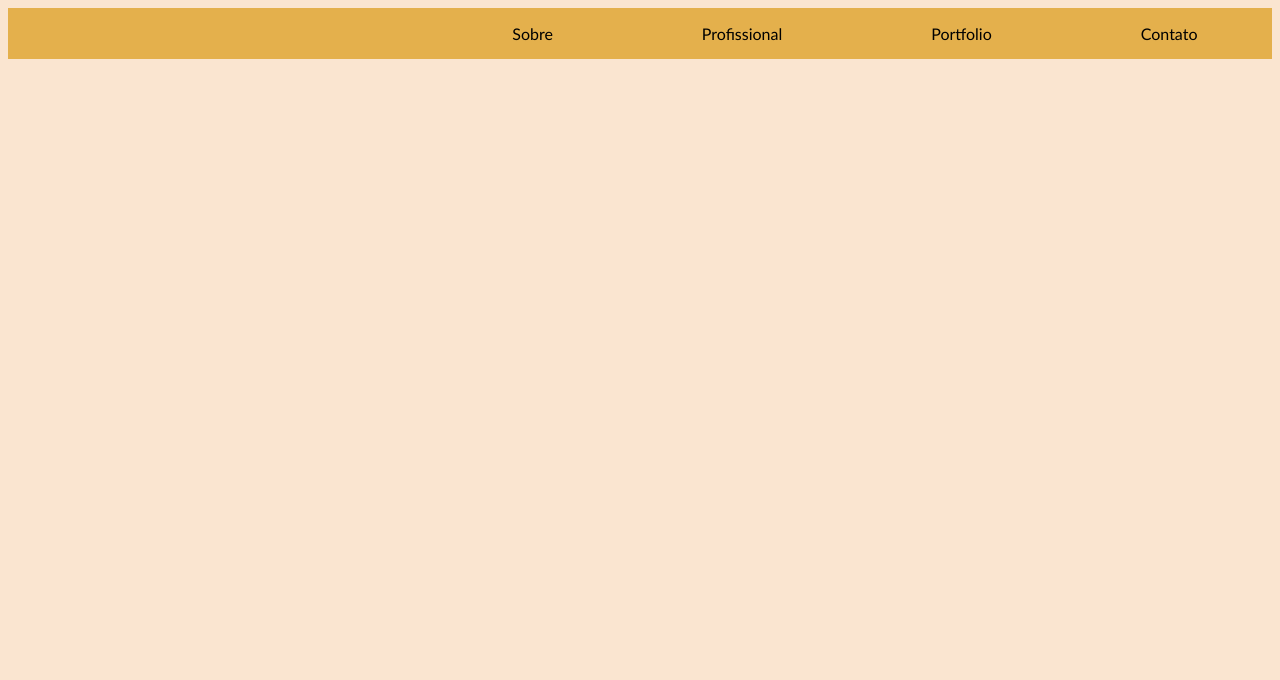
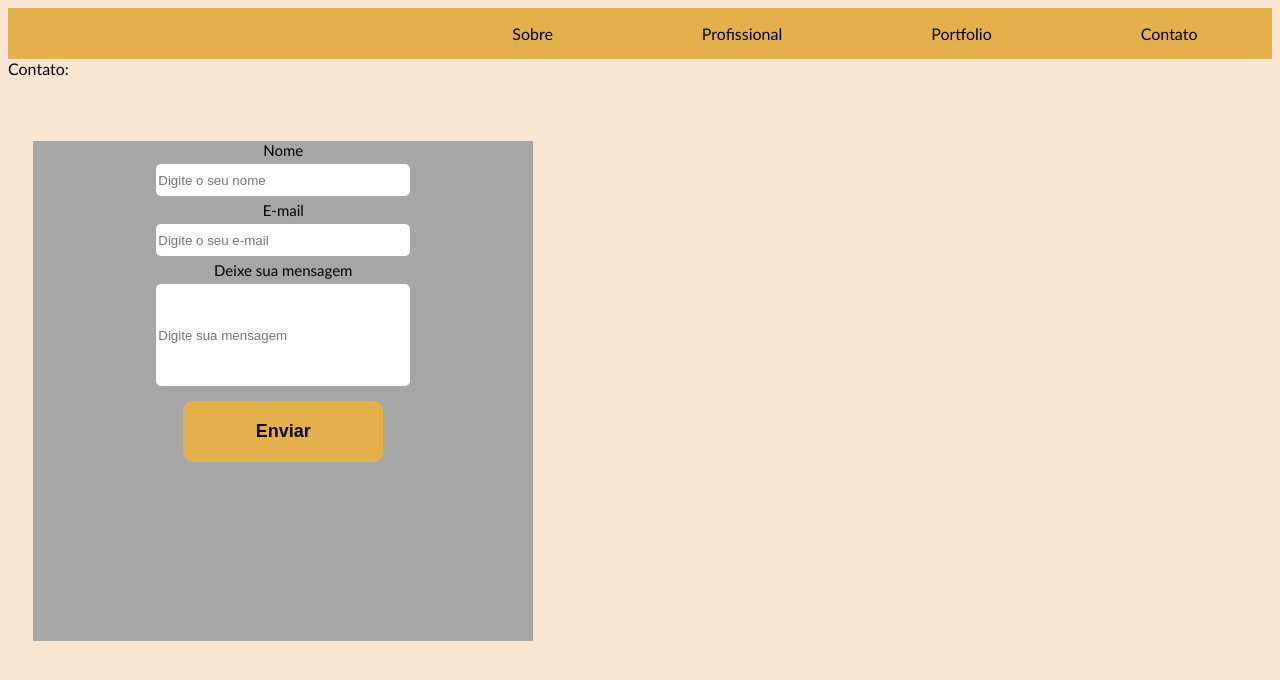
Before and after one commit to asnts/portfolio_annanda, a plain HTML site: page contato.html in a window 1280 px wide. Drawn offline with Linux system fonts and the light colour scheme.

Commit message:
feat: criação de formulario

```diff
--- a/contato.html
+++ b/contato.html
@@ -20,7 +20,31 @@
         </nav>
     </header>
 
-    <form action=""></form>
+    Contato:
+
+
+    <section class="container_form">
+
+        <form action=" " class="form">
+
+            <label> Nome </label>
+                 <input type="text" placeholder="Digite o seu nome" required>
+                 <label> E-mail </label>
+                 <input type="text" placeholder="Digite o seu e-mail" required>
+                 <label> Deixe sua mensagem </label>
+                 <input type="text" class="mensagem" placeholder="Digite sua mensagem" required>
+
+
+            <div class="button">
+              <button type="submit">Enviar</button>
+            </div>
+
+          </form>
+    </section>
+
+
+
+
 
 </body>
 </html>
--- a/style.css
+++ b/style.css
@@ -130,3 +130,60 @@ p {
 
 
 /*Página Contato/*/
+
+.container_form{
+    align-items: flex-end;
+    margin: 5% 2%;
+    font-size: 15px;
+    text-align: justify;
+}
+
+.form{
+    display: flex;
+    flex-direction: column;
+    align-items: center;
+
+    background-color: #A6A6A6;
+    width: 500px;
+    height: 500px;
+}
+
+input {
+    width: 250px;
+    margin: 5px 2%;
+    height: 30px;
+    border-radius: 5px;
+    border: none;
+
+}
+
+
+input:hover{
+    background-color:#FAE5D0;
+    border-color: #FAE5D0;
+
+
+}
+
+.mensagem{
+    height: 100px;
+}
+
+button{
+    font-weight: bolder;
+    background-color: #E4B04C;
+    text-align: center;
+    font-size: 18px;
+    border: none;
+    color: #0B0B0B; padding: 20px;
+    border-radius: 10px;
+    width: 200px;
+    margin-top: 10px;
+
+
+
+}
+button:hover{
+background-color:#FAE5D0;
+cursor: pointer;
+}
```
